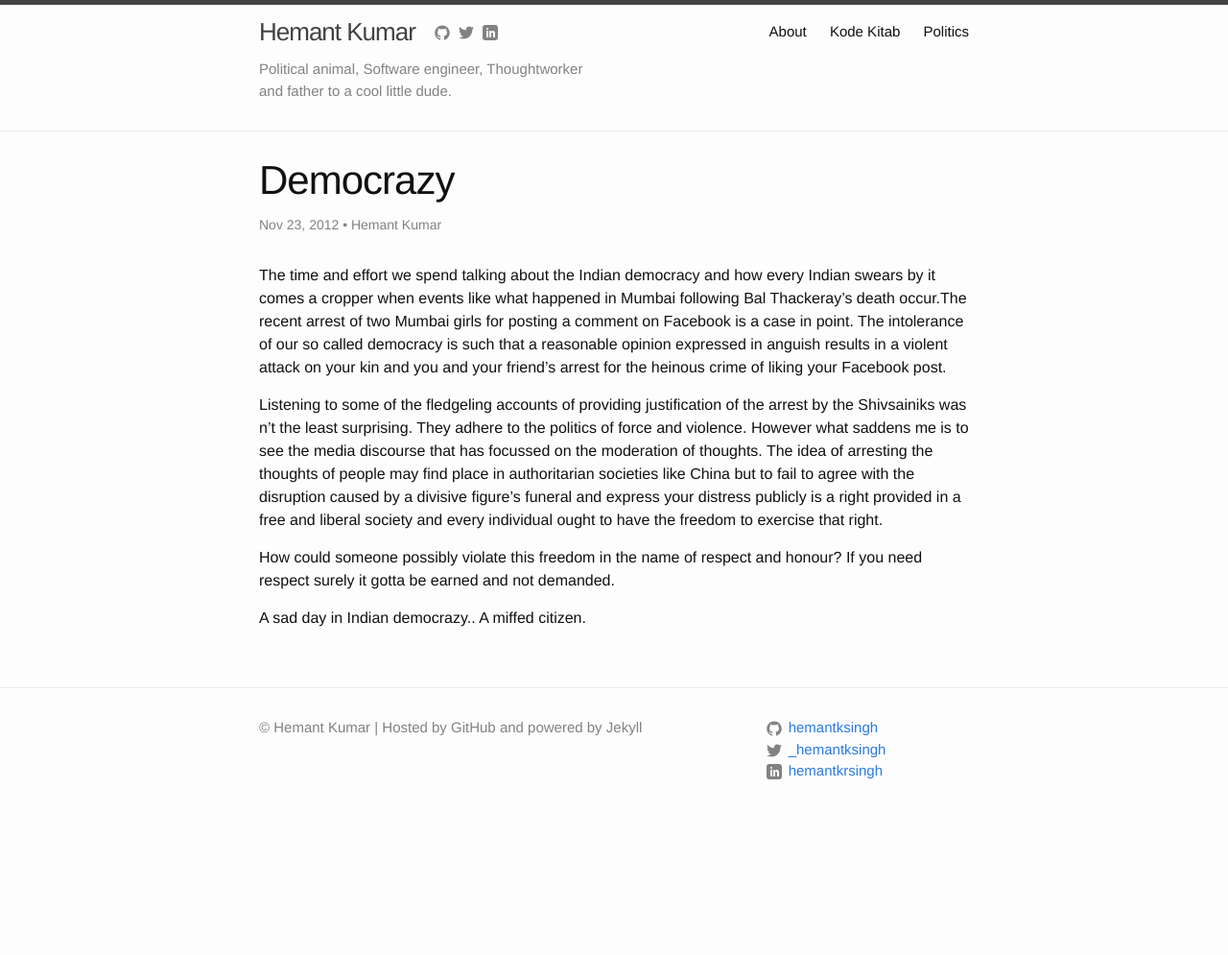
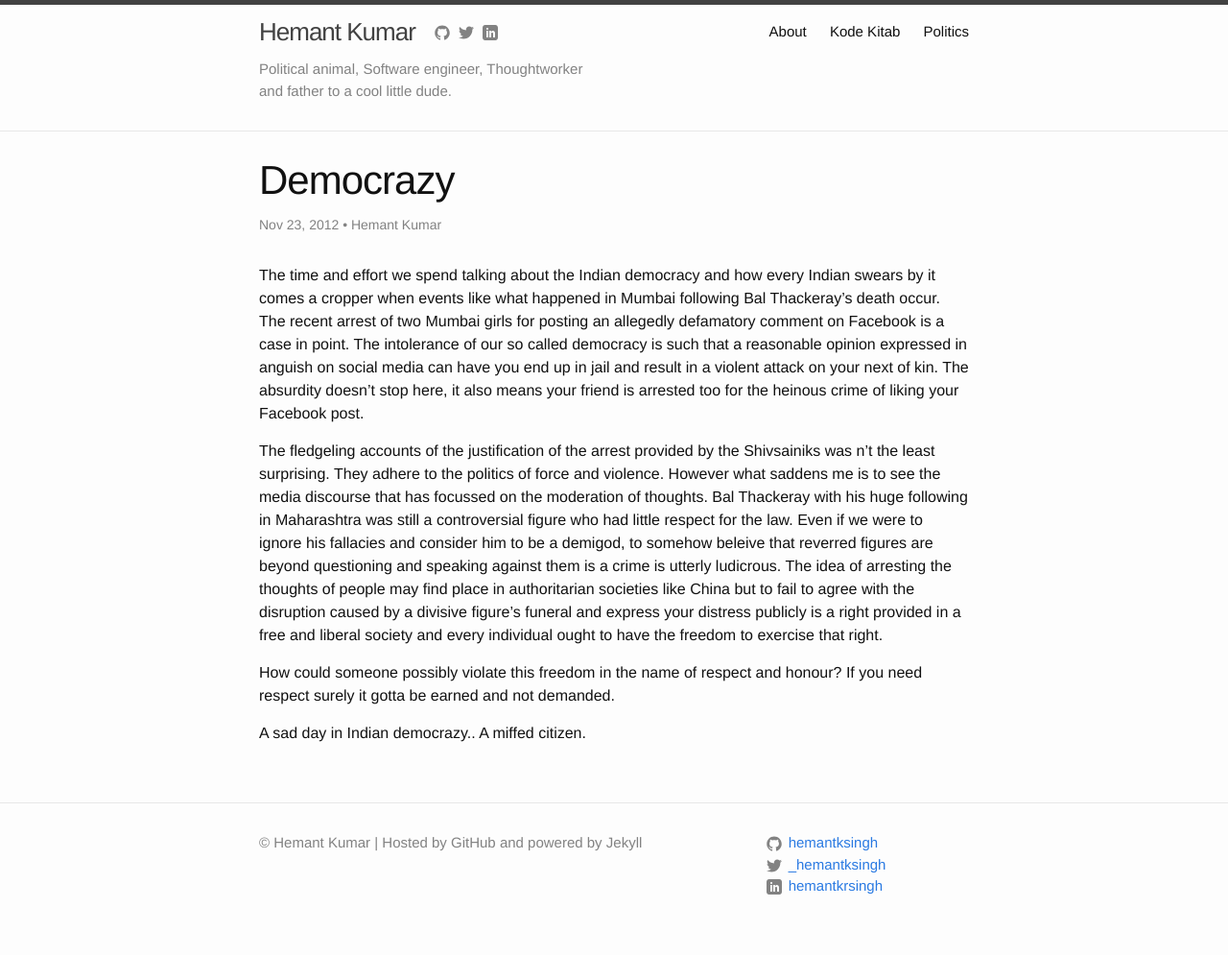
Before and after one commit to hemantksingh/hemantksingh.github.io, a Jekyll site: the page built from _posts/politics/2012-11-23-democrazy.markdown, in a window 1280 px wide. Shown: the whole page at 96% size. Built offline with Jekyll 4.4.1, drawn with Linux system fonts in a browser that asks for light colours; Markdown is read by kramdown in place of the engine named in the settings; before the commit the page ends 900 px from its top, so only the background shows below that.

Commit message:
Updates the democrazy post.

```diff
--- a/_posts/politics/2012-11-23-democrazy.markdown
+++ b/_posts/politics/2012-11-23-democrazy.markdown
@@ -5,14 +5,14 @@
 author: Hemant Kumar
 tags:
 categories: politics
-modified_time: '2012-11-22T18:03:33.441-08:00'
+modified_time: '2015-07-14T22:21:33.441-08:00'
 blogger_id: tag:blogger.com,1999:blog-4346681821231783111.post-6836111133140079040
 blogger_orig_url: http://thehemantkumar.blogspot.com/2012/11/democrazy.html
 ---
 
-The time and effort we spend talking about the Indian democracy and how every Indian swears by it comes a cropper when events like what happened in Mumbai following Bal Thackeray's death occur.The recent arrest of two Mumbai girls for posting a comment on Facebook is a case in point. The intolerance of our so called democracy is such that a reasonable opinion expressed in anguish results in a violent attack on your kin and you and your friend's arrest for the heinous crime of liking your Facebook post.
+The time and effort we spend talking about the Indian democracy and how every Indian swears by it comes a cropper when events like what happened in Mumbai following Bal Thackeray's death occur. The recent arrest of two Mumbai girls for posting an allegedly defamatory comment on Facebook is a case in point. The intolerance of our so called democracy is such that a reasonable opinion expressed in anguish on social media can have you end up in jail and result in a violent attack on your next of kin. The absurdity doesn't stop here, it also means your friend is arrested too for the heinous crime of liking your Facebook post.
 
-Listening to some of the fledgeling accounts of providing justification of the arrest by the Shivsainiks was n't the least surprising. They adhere to the politics of force and violence. However what saddens me is to see the media discourse that has focussed on the moderation of thoughts. The idea of arresting the thoughts of  people may find place in authoritarian societies like China but to fail to agree with the disruption caused by a divisive figure's funeral and express your distress publicly is a right provided in a free and liberal society and every individual ought to have the freedom to exercise that right.
+The fledgeling accounts of the justification of the arrest provided by the Shivsainiks was n't the least surprising. They adhere to the politics of force and violence. However what saddens me is to see the media discourse that has focussed on the moderation of thoughts. Bal Thackeray with his huge following in Maharashtra was still a controversial figure who had little respect for the law. Even if we were to ignore his fallacies and consider him to be a demigod, to somehow beleive that reverred figures are beyond questioning and speaking against them is a crime is utterly ludicrous. The idea of arresting the thoughts of  people may find place in authoritarian societies like China but to fail to agree with the disruption caused by a divisive figure's funeral and express your distress publicly is a right provided in a free and liberal society and every individual ought to have the freedom to exercise that right.
 
 How could someone possibly violate this freedom in the name of respect and honour? If you need respect surely it gotta be earned and not demanded.
 
```
